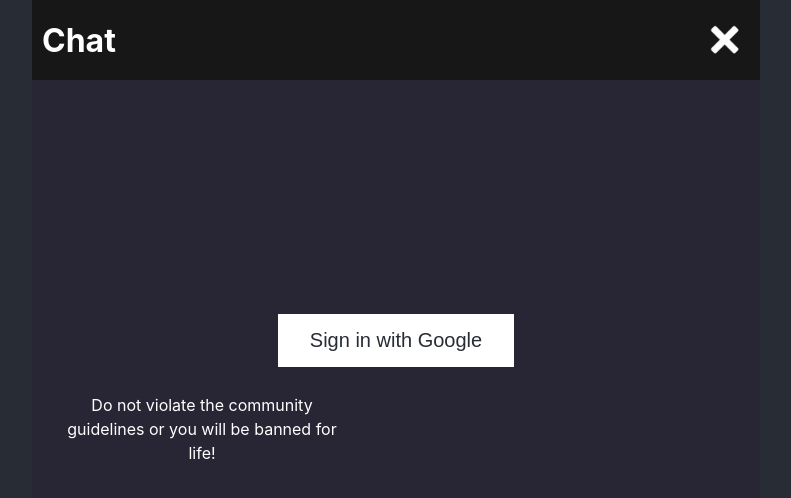
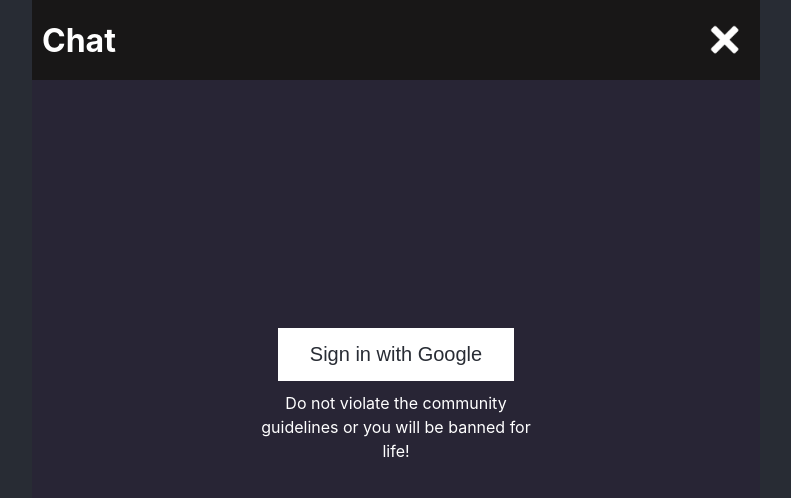
Before and after one commit to jkim3360/superchat, a React (Create React App) app: page / in a window 1280 px wide. Shown: the top 498 px of the page, without its empty margins (244-1035 px from the left). Built offline with nearby package versions, Linux system fonts and the light colour scheme; no server answers; the database is empty.

Commit message:
center warning message

```diff
--- a/src/App.css
+++ b/src/App.css
@@ -99,11 +99,14 @@ button:disabled {
   cursor: not-allowed;
 }
 
-
 .sign-in {
   color: #282c34;
   background: white;
   max-width: 400px;
+  margin: 0 auto;
+}
+
+.warning-message {
   margin: 0 auto;
 }
 
--- a/src/components/SignIn.js
+++ b/src/components/SignIn.js
@@ -12,7 +12,7 @@ export default function SignIn() {
       <button className='sign-in' onClick={signInWithGoogle}>
         Sign in with Google
       </button>
-      <p>
+      <p className='warning-message'>
         Do not violate the community guidelines or you will be banned for life!
       </p>
     </>
```
